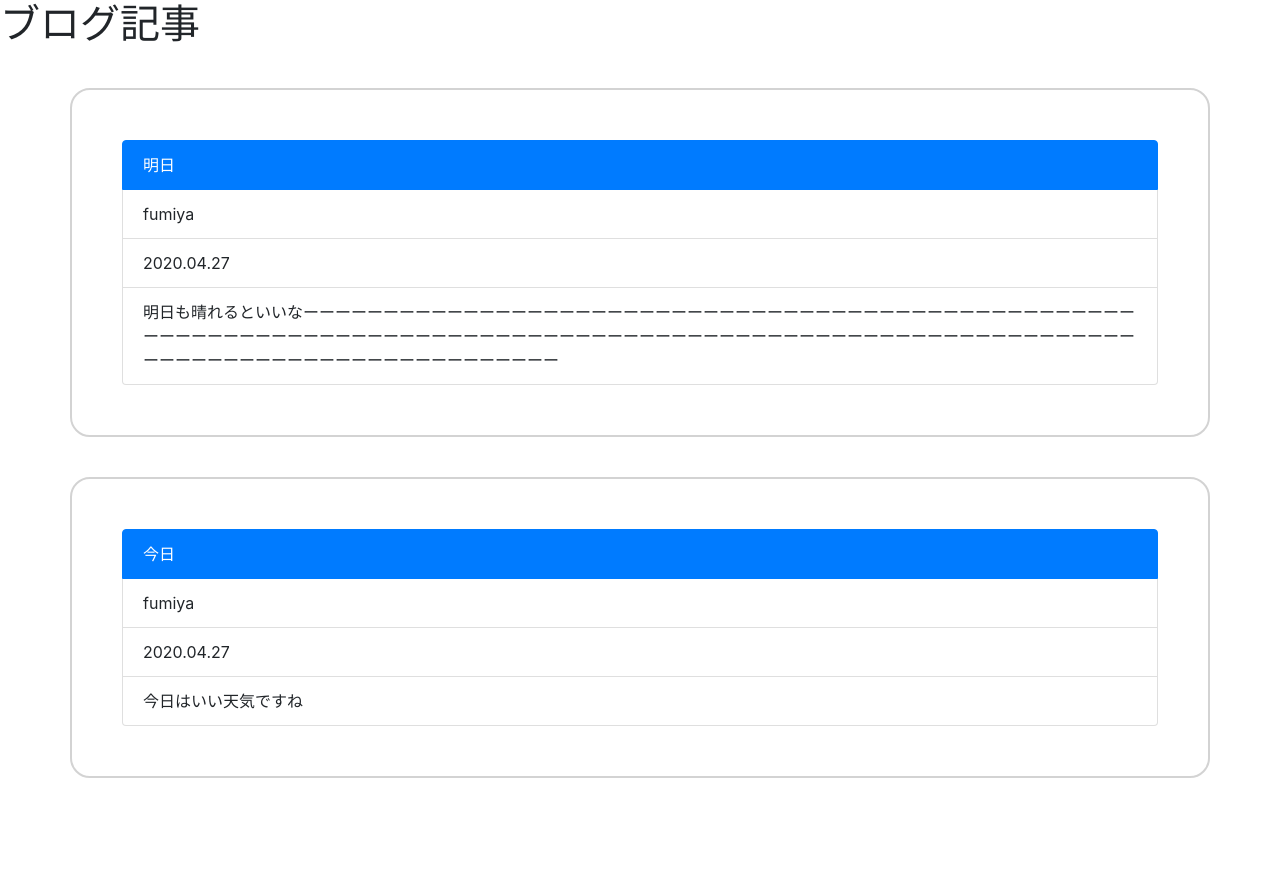
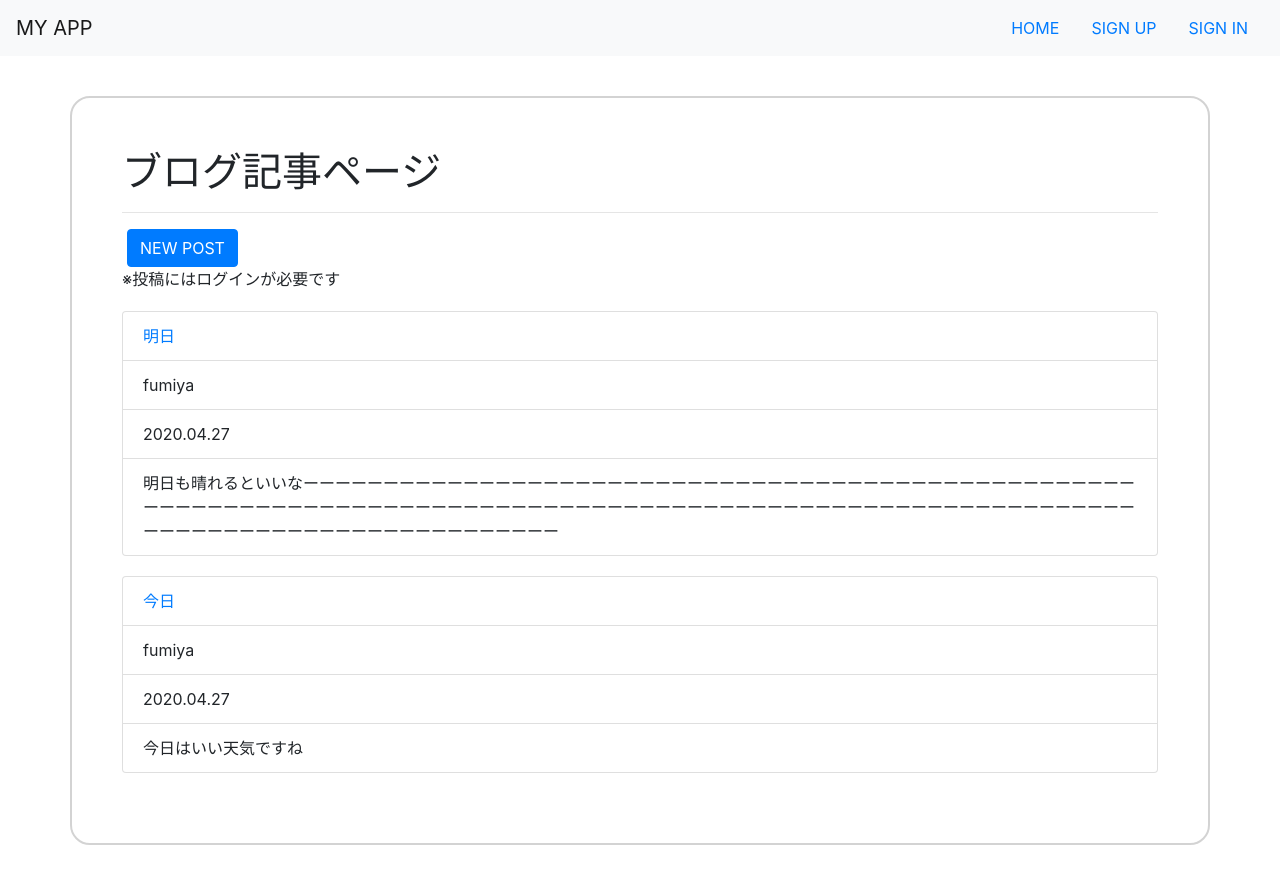
Before and after one commit to Te-kito/CRUD_app, a Django app: page /blog/ in a window 1280 px wide. Before the commit the page ends 778 px from the top, so only its background shows below. Run offline with Django 3.2, Linux system fonts and the light colour scheme; data comes from the database, SQL or seed files in the repository; both versions use the stored data as it was after the commit; some libraries are stand-ins or nearby versions.

Commit message:
CRUD Complete

```diff
--- a/account/templates/account/base.html
+++ b/account/templates/account/base.html
@@ -14,33 +14,33 @@
 
 <body>
 
-    <ul class="nav justify-content-end">
-        <li class="nav-item">
-            <a class="nav-link" href="{% url 'signup' %}">SIGN UP</a>
-        </li>
-        <li class="nav-item">
-            <a class="nav-link" href="#">SIGN IN</a>
-        </li>
-    </ul>
+    <nav class="navbar navbar-light bg-light">
+        <a class="navbar-brand" href="#">MY APP</a>
+
+        <ul class="nav justify-content-end">
+
+            <!-- TODO Authenticateにより条件分岐 -->
+
+            {% if user.is_authenticated %}
+            <li class="nav-item"><a class="nav-link" href="{% url 'blog-home' %}">HOME</a></li>
+            <li class="nav-item"><a class="nav-link" href="{% url 'logout' %}">LOG OUT</a></li>
+            <li class="nav-item"><a class="nav-link" href="#">PROFILE</a></li>
+            {% else %}
+            <li class="nav-item"><a class="nav-link" href="{% url 'blog-home' %}">HOME</a></li>
+            <li class="nav-item"><a class="nav-link" href="{% url 'signup' %}">SIGN UP</a></li>
+            <li class="nav-item"><a class="nav-link" href="{% url 'login' %}">SIGN IN</a></li>
+            {% endif %}
+
+
+        </ul>
+
+    </nav>
+
 
     {% block body %}
 
-    <h1>ブログ記事</h1>
+    {% endblock body %}
 
-
-
-    {% for post in posts %}
-    <div class="container">
-        <ul class="list-group">
-            <li class="list-group-item active">{{ post.title }}</li>
-            <li class="list-group-item">{{ post.author }}</li>
-            <li class="list-group-item">{{ post.date_posted|date:'Y.m.d' }}</li>
-            <li class="list-group-item">{{ post.content }}</li>
-        </ul>
-    </div>
-    {% endfor %}
-
-    {% endblock body %}
 
 </body>
 
--- a/account/urls.py
+++ b/account/urls.py
@@ -3,7 +3,13 @@
 from django.urls import path
 from . import views
 
+# ? ログイン機能を実装するために authのviews
+from django.contrib.auth import views as auth_views
+
 urlpatterns = [
     # ? path(route, func, name='')
     path('', views.signup, name='signup'),
+    path('login/', auth_views.LoginView.as_view(template_name='account/login.html'), name='login'),
+    path('logout/', auth_views.LogoutView.as_view(template_name='account/logout.html'),
+         name='logout'),
 ]
--- a/account/views.py
+++ b/account/views.py
@@ -22,7 +22,7 @@ def signup(request):  # ? functionの時は100％ request=入力情報がつま
         # ? is_valid()=立証して正しければ さっきの #hint_id_usernameとか
         if form.is_valid():
             form.save()
-            return redirect('blog-home')
+            return redirect('login')
     else:
         # ? この関数はform で UserCreationForm()ですよ
         form = UserCreationForm()
--- a/blog/models.py
+++ b/blog/models.py
@@ -6,6 +6,8 @@ from django.utils import timezone
 from django.contrib.auth.models import User
 # * カスタムユーザーモデル 推奨 →setting.py AUTH_USER_MODEL='users.CustomUser'
 # from django.conf import settings
+# * reverse投稿後のURLを指定
+from django.urls import reverse
 
 # Create your models here.
 
@@ -30,4 +32,10 @@ class Post(models.Model):
     def __str__(self):
         return self.title
 
+    def get_absolute_url(self):
+
+        # TODO 投稿した瞬間には、pkが何番か分からない、
+        # TODO そこで、自身のpkを記憶し手あげてdetailに redirect = reverse(）
+        return reverse('post-detail', kwargs={'pk': self.pk})
+
 # * model完成 → admin.py → views.py → config/urls.py
--- a/blog/templates/blog/home.html
+++ b/blog/templates/blog/home.html
@@ -1,35 +1,36 @@
+{% extends 'account/base.html' %}
 {% load static %}
 
 
+<body>
 
 
-<!DOCTYPE html>
-<HTML>
-
-<head>
-    <meta charset="utf-8">
-    <title>Home</title>
-    <link rel="stylesheet" href="https://stackpath.bootstrapcdn.com/bootstrap/4.4.1/css/bootstrap.min.css"
-        integrity="sha384-Vkoo8x4CGsO3+Hhxv8T/Q5PaXtkKtu6ug5TOeNV6gBiFeWPGFN9MuhOf23Q9Ifjh" crossorigin="anonymous">
-    <link rel="stylesheet" type="text/css" href="{% static 'css/styles.css' %}">
-
-</head>
-
-<body>
-    <h1>ブログ記事</h1>
+    {% block body %}
 
 
+    <div class="container">
 
-    {% for post in posts %}
-    <div class="container">
+        <h1>ブログ記事ページ</h1>
+        <hr>
+
+        <form action="{% url 'post-create' %}">
+            <button type="submit" class="btn btn-primary slide">NEW POST<i class="fa fa-caret-right"></i> </button>
+        </form>
+        <p>※投稿にはログインが必要です</p>
+
+        {% for post in posts %}
         <ul class="list-group">
-            <li class="list-group-item active">{{ post.title }}</li>
+            <li class="list-group-item"><a href="{% url 'post-detail' post.id %}">{{ post.title }}</a></li>
             <li class="list-group-item">{{ post.author }}</li>
             <li class="list-group-item">{{ post.date_posted|date:'Y.m.d' }}</li>
             <li class="list-group-item">{{ post.content }}</li>
         </ul>
+        {% endfor %}
+
     </div>
-    {% endfor %}
+
+
+    {% endblock body %}
 
 </body>
 
--- a/blog/urls.py
+++ b/blog/urls.py
@@ -1,10 +1,21 @@
 # ? プロジェクト単位のurl.pyとアプリ〜ションごとのURLをつなげるためのmoddule
 from django.urls import path
-from .views import PostListView
+from . import views
 
 urlpatterns = [
     # ? class base の view は as_view() で url をつなげる
-    path('blog/', PostListView.as_view(), name='blog-home')
+    path('blog/', views.PostListView.as_view(), name='blog-home'),
+    path('post/<int:pk>/', views.PostDetailView.as_view(), name='post-detail'),
+
+    # TODO テンプレートは  post_form.html  でジャンゴは読み込む
+    path('post/new/', views.PostCreateView.as_view(), name='post-create'),
+
+    # TODO post_formと同じhtml
+    path('post/<int:pk>/update', views.PostUpdateView.as_view(), name='post-update'),
+
+    # TODO (form名)_confirm_delete.html が初期値
+    path('post/<int:pk>/delete', views.PostDeleteView.as_view(), name='post-delete'),
+
 ]
 
 # TODO 完成したら、実際にhtmlを作っていきましょう blog/templates/blog/home.html
--- a/blog/views.py
+++ b/blog/views.py
@@ -2,10 +2,23 @@
 # * テンプレートにデータを送るmodule
 # * url.pyにてas_view() という関数でURLに紐づけられる
 
+
+# ? mixin ログインをしてるかしてないかで操作を変化させる
+# ? importするのは loginが必要だよ〜ていうmixin
+# ? PostCreateViewの引数にしてあげることで、POST＿CREATEするときに判定してくれる
+from django.contrib.auth.mixins import LoginRequiredMixin, UserPassesTestMixin
+
 # ? ListViewは汎用Viewの1つ”一覧ページ”を作る
 # ? テーブルからデータ一覧を取得して表示するイメージ
 # ? 『投稿リスト』を作成するために継承
-from django.views.generic import ListView
+# TODO 個別の投稿編集に必要なのはDetailView
+from django.views.generic import (
+    ListView,
+    DetailView,
+    CreateView,
+    UpdateView,
+    DeleteView,
+)
 
 # ? models.py でPost classを作成したからimportして表示させる
 from .models import Post
@@ -28,3 +41,58 @@ class PostListView(ListView):
 
     # * 投稿の順番
     ordering = ['-date_posted']
+
+
+class PostDetailView(DetailView):
+    model = Post
+
+    # ? 初期値でclass名 post_detail.htmlがテンプレートになってる
+
+
+class PostCreateView(LoginRequiredMixin, CreateView):
+    model = Post
+    fields = ['title', 'content']
+
+    # ? ユーザーの名前が著者になるように関数を書いていく
+    def form_valid(self, form):
+
+        # ? formのインスタンスを著者にして、今ログインしている(request)ユーザーだよ
+        form.instance.author = self.request.user
+        # ? 返り値は親クラスも再起的に著者を返してね
+        return super().form_valid(form)
+
+
+# TODO CreateViewとほとんど同じ
+class PostUpdateView(LoginRequiredMixin, UserPassesTestMixin, UpdateView):
+    model = Post
+    fields = ['title', 'content']
+
+    def form_valid(self, form):
+        form.instance.author = self.request.user
+        return super().form_valid(form)
+
+    # ? authorにしか編集権限はないよ
+    def test_func(self):
+
+        # ? 投稿の情報を得る
+        post = self.get_object()
+
+        if self.request.user == post.author:
+            return True
+        return False
+
+
+# TODO UpdateViewとほぼ同じ
+class PostDeleteView(LoginRequiredMixin, UserPassesTestMixin, DeleteView):
+    model = Post
+    success_url = '/blog/'
+
+    # ? authorにしか編集権限はないよ
+    def test_func(self):
+
+        # ? 投稿の情報を得る
+        post = self.get_object()
+
+        if self.request.user == post.author:
+            return True
+        return False
--- a/config/settings.py
+++ b/config/settings.py
@@ -131,3 +131,8 @@ STATICFILES_DIRS = [os.path.join(BASE_DIR, "static")]
 
 # TODO   crispy-formsの設定
 CRISPY_TEMPLATE_PACK = 'bootstrap3'
+
+
+# TODO  ログインのリダイレクト先設定
+LOGIN_REDIRECT_URL = 'blog-home'
+LOGIN_URL = 'login'
--- a/static/css/styles.css
+++ b/static/css/styles.css
@@ -18,3 +18,11 @@
 #hint_id_password1 {
     display: none ;
 }
+
+.list-group {
+    margin: 20px auto ;
+}
+
+form {
+    margin: 0 5px ;
+}
```
Also changed, not shown: account/templates/account/login.html (added, +22 -0 lines), account/templates/account/logout.html (added, +13 -0 lines), blog/templates/blog/post_confirm_delete.html (added, +27 -0 lines), blog/templates/blog/post_detail.html (added, +28 -0 lines), blog/templates/blog/post_form.html (added, +26 -0 lines), db.sqlite3.
